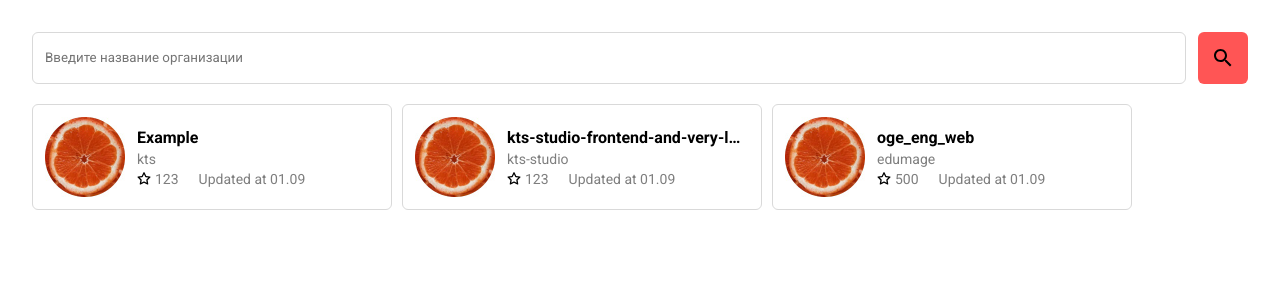
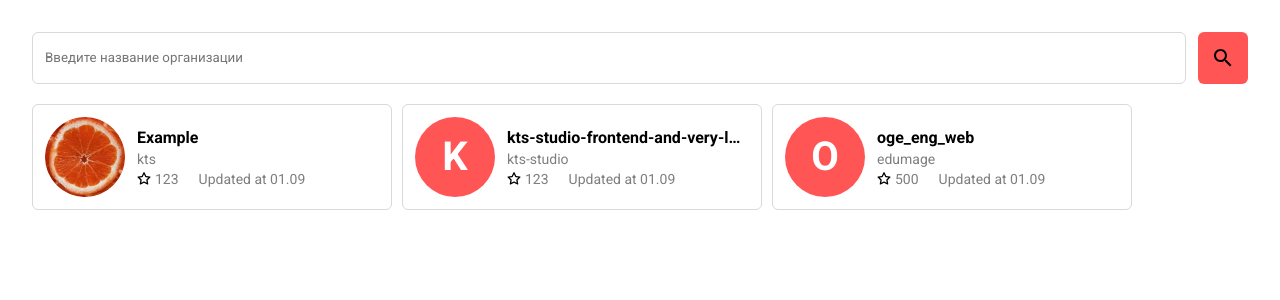
Before and after one commit to let-robots-reign/github_client, a React (Create React App) app: page / in a window 1280 px wide. Both pictures are taken after a click on the button 1223 px from the left and 58 px from the top of the page. Shown: the top 300 px of the page. Built offline with nearby package versions, Linux system fonts and the light colour scheme; no server answers.

Commit message:
placeholder letter for repos withour avatar

```diff
--- a/src/components/Avatar/Avatar.module.scss
+++ b/src/components/Avatar/Avatar.module.scss
@@ -1,4 +1,21 @@
-img {
+@import '@styles/_vars.scss';
+
+.avatar {
     width: 80px;
     height: 80px;
+    line-height: 80px;
+    text-align: center;
+    font-size: 40px;
+    font-weight: 700;
+    flex-shrink: 0;
+    color: $white;
+    background-color: $accentColor;
+    border-radius: 50%;
+    text-transform: uppercase;
 }
+
+img {
+    border-radius: 50%;
+    width: 100%;
+    height: 100%;
+}
--- a/src/components/Avatar/Avatar.tsx
+++ b/src/components/Avatar/Avatar.tsx
@@ -1,15 +1,19 @@
 import React from 'react';
 
-import './Avatar.module.scss';
+import styles from './Avatar.module.scss';
 
 export type AvatarProps = {
     src?: string;
     alt?: string;
-    letter?: string;
+    letter: string;
 };
 
 const Avatar: React.FC<AvatarProps> = ({ src, alt, letter }) => {
-    return <img src={src} alt={alt} />;
+    return (
+        <div className={styles.avatar}>
+            {src ? <img src={src} alt={alt} /> : letter}
+        </div>
+    );
 };
 
 export default Avatar;
--- a/src/components/RepoTile/RepoTile.tsx
+++ b/src/components/RepoTile/RepoTile.tsx
@@ -2,7 +2,6 @@ import React from 'react';
 
 import Avatar from '@components/Avatar';
 import StarIcon from '@components/StarIcon';
-import orangePic from '@img/orange.jpg';
 
 import classes from './RepoTile.module.scss';
 
@@ -22,7 +21,11 @@ export type RepoItemProps = {
 const RepoTile: React.FC<RepoItemProps> = ({ repoItem, onClick }) => {
     return (
         <div className={classes['git-repo-tile']} onClick={onClick}>
-            <Avatar src={orangePic} alt={repoItem.title}></Avatar>
+            <Avatar
+                src={repoItem.avatarSrc}
+                alt={repoItem.title}
+                letter={repoItem.title[0]}
+            ></Avatar>
             <div className={classes['git-repo-tile__info-block']}>
                 <h3 className={classes['git-repo-tile__title']}>
                     <a
--- a/src/pages/ReposSearchPage/ReposSearchPage.tsx
+++ b/src/pages/ReposSearchPage/ReposSearchPage.tsx
@@ -4,6 +4,7 @@ import Button from '@components/Button';
 import Input from '@components/Input';
 import RepoTile, { RepoItem } from '@components/RepoTile';
 import SearchIcon from '@components/SearchIcon';
+import orangePic from '@img/orange.jpg';
 
 import classes from './ReposSearchPage.module.scss';
 
@@ -26,6 +27,7 @@ const ReposSearchPage: React.FC = () => {
                 orgName: 'kts',
                 updatedAt: '01.09',
                 stars: 123,
+                avatarSrc: orangePic,
             },
             {
                 title: 'kts-studio-frontend-and-very-long-name',
```
